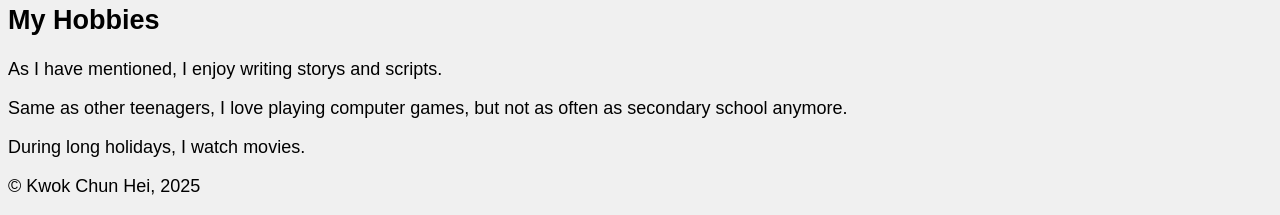
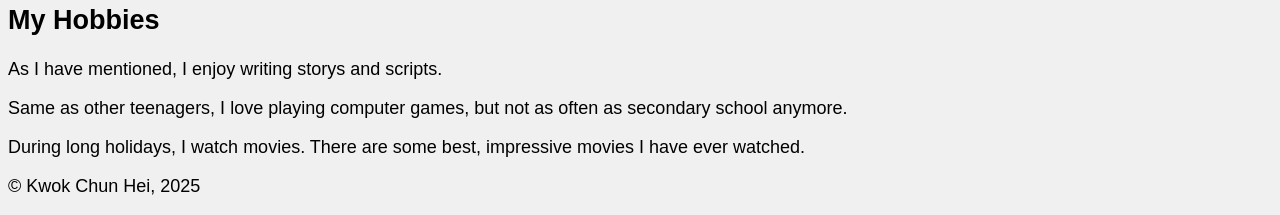
Before and after one commit to KwokChunHei0/Individual-Project, a plain HTML site: page index.html in a window 1280 px wide. Shown: the part 1526-1741 px from the top of the page. Drawn offline with Linux system fonts and the light colour scheme.

Commit message:
Update index.html

```diff
--- a/index.html
+++ b/index.html
@@ -58,7 +58,7 @@
     <h2>My Hobbies</h2>
     <p>As I have mentioned, I enjoy writing storys and scripts.</p>
     <p>Same as other teenagers, I love playing computer games, but not as often as secondary school anymore.</p>
-    <p>During long holidays, I watch movies. </p>
+    <p>During long holidays, I watch movies. There are some best, impressive movies I have ever watched.</p>
 
     <footer>
         <p>&copy; Kwok Chun Hei, 2025</p>
```
